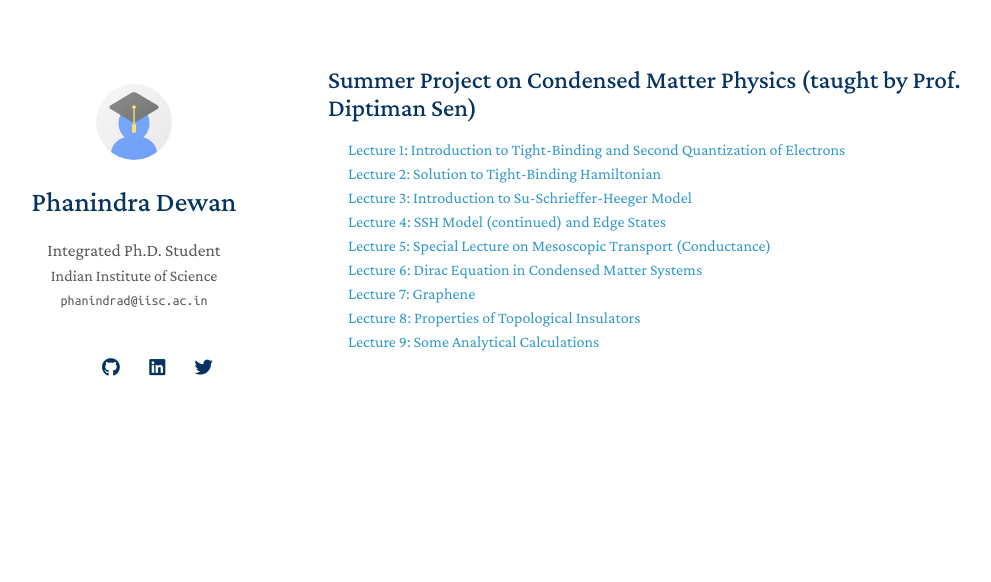
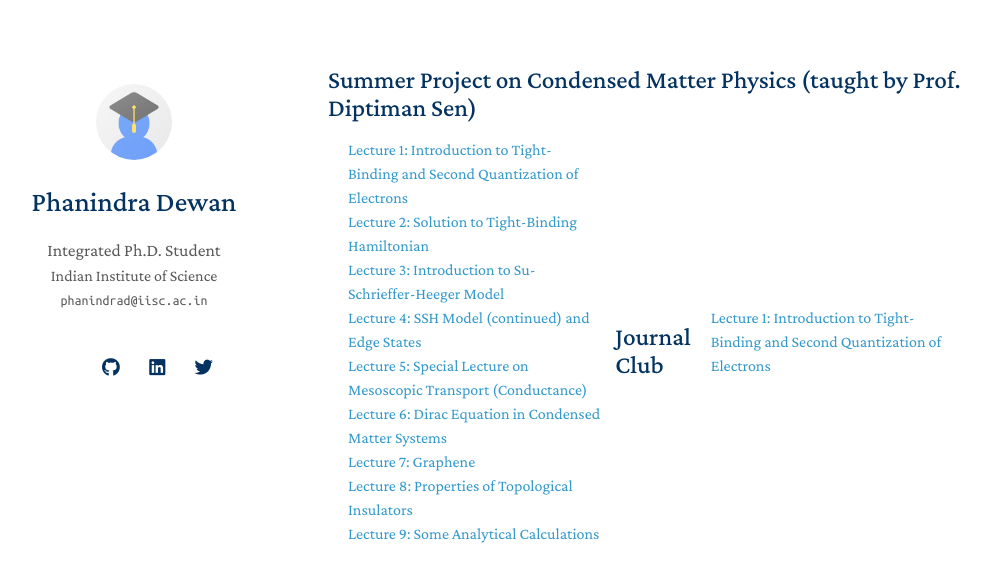
Before and after one commit to phannyd/phannyd.github.io, a Jekyll site: the page built from resources.md, in a window 1280 px wide. Shown: the top 582 px of the page, without its empty margins (142-1133 px from the left). Built offline with Jekyll 4.4.1, drawn with Linux system fonts in a browser that asks for light colours; nearby versions of some CDN libraries; a style sheet for code colours, icons or effects is not loaded.

Commit message:
Update resources.md

```diff
--- a/resources.md
+++ b/resources.md
@@ -22,3 +22,7 @@ filename: resources.md
    <div class="title"><a href="{{ site.url }}/assets/files/CMP_Project_Lect_08.pdf">Lecture 8: Properties of Topological Insulators</a></div>
    <div class="title"><a href="{{ site.url }}/assets/files/CMP_Project_Lect_09.pdf">Lecture 9: Some Analytical Calculations</a></div>
 </div>
+
+<h2 id="journal club" style="margin: 2px 0px -15px;">Journal Club</h2>
+<div class="col-sm-9" style="position: relative;padding-right: 15px;padding-left: 20px;">
+<div class="title"><a href="{{ site.url }}/assets/files/CMP_Project_Lect_01.pdf">Lecture 1: Introduction to Tight-Binding and Second Quantization of Electrons</a></div>
```
